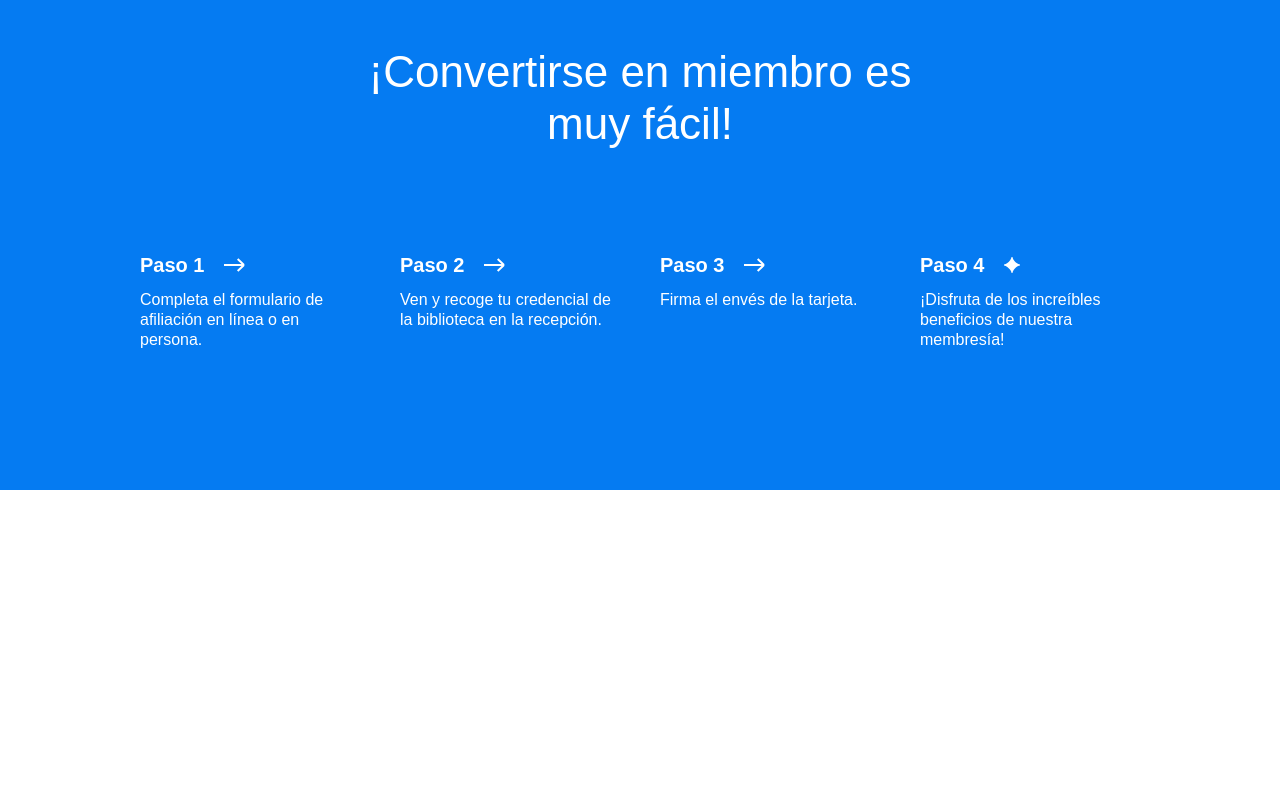
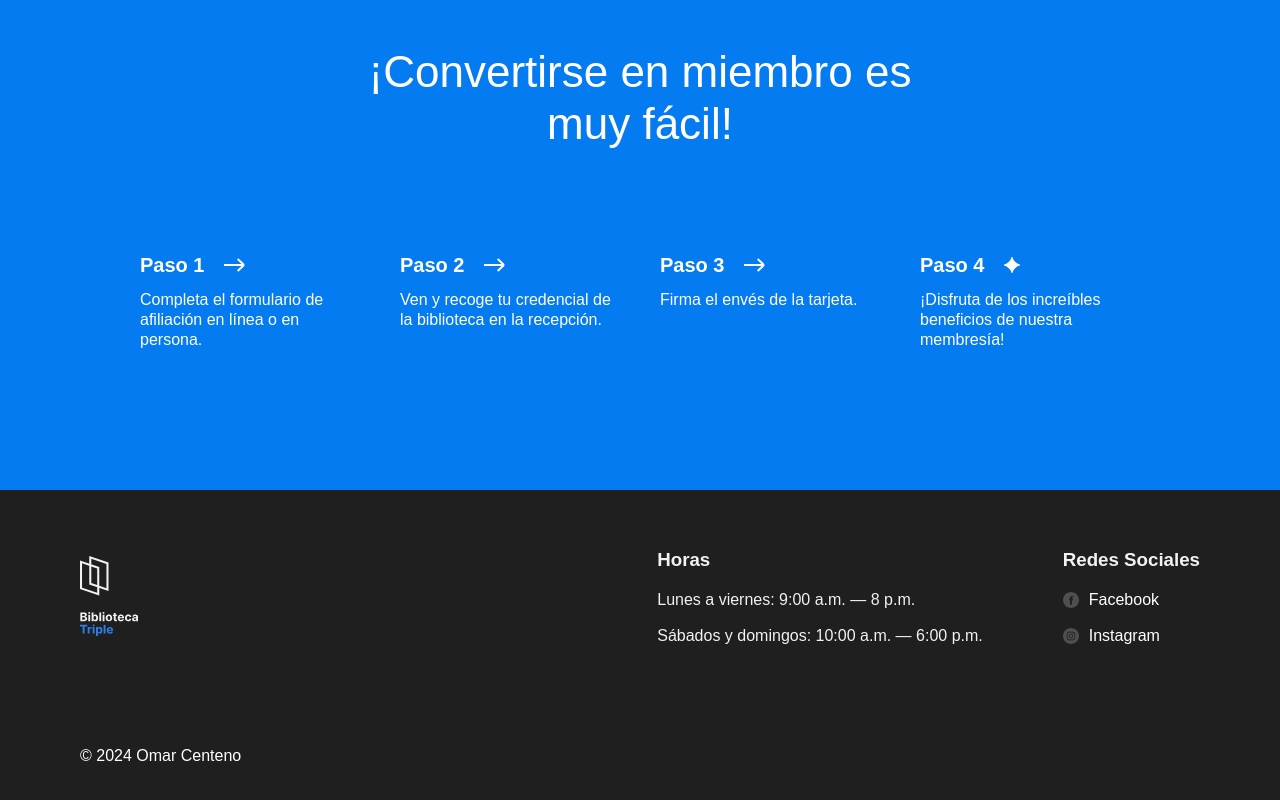
Before and after one commit to ODCenteno/web_project_library_es, a plain HTML site: page index.html in a window 1280 px wide. Shown: the part 2992-3792 px from the top of the page. Before the commit the page ends 3482 px from the top, so only its background shows below. Drawn offline with Linux system fonts and the light colour scheme.

Commit message:
feat: 3.3 completed membership and footer sections to verify

```diff
--- a/index.html
+++ b/index.html
@@ -23,10 +23,10 @@
             <a class="nav__link" href="#events">Eventos</a>
           </li>
           <li>
-            <a class="nav__link" href="#">Conviértete en miembro</a>
+            <a class="nav__link" href="#membership">Conviértete en miembro</a>
           </li>
           <li>
-            <a class="nav__link" href="#">Contactos</a>
+            <a class="nav__link" href="#footer">Contactos</a>
           </li>
         </ul>
       </nav>
@@ -175,7 +175,7 @@
           </div>
         </div>
       </section>
-      <section class="membership">
+      <section id="membership" class="membership">
         <h2 class="membership__title">¡Convertirse en miembro es muy fácil!</h2>
         <ul class="membership__steps">
           <li class="step">
@@ -215,7 +215,34 @@
         </ul>
       </section>
     </main>
-    <footer class="footer"></footer>
+    <footer id="footer" class="footer">
+      <div class="footer__columns">
+        <div class="footer__column">
+          <img class="footer__logo" src="./images/logo_white.svg" alt="Tripleten Logo">
+        </div>
+        <div class="footer__columns">
+          <div class="footer__column footer__column_content_hours">
+            <h3 class="footer__column-heading">Horas</h3>
+            <ul class="footer__list">
+              <li class="footer__list-item">Lunes a viernes: 9:00 a.m. — 8 p.m.</li>
+              <li class="footer__list-item">Sábados y domingos: 10:00 a.m. — 6:00 p.m.</li>
+            </ul>
+          </div>
+        </div>
+        <div class="footer__column footer__column_content_social">
+          <h3 class="footer__column-heading">Redes Sociales</h3>
+          <ul class="footer__list">
+            <li class="footer__list-item"><a class="footer__column-link" href="#"><img class="footer__social-icon"
+                  src="./images/facebook_white.svg" alt="Facebook icon">Facebook</a>
+            </li>
+            <li class="footer__list-item"><a class="footer__column-link" href="#"><img class="footer__social-icon"
+                  src="./images/instagram_white.svg" alt="Instagram Icon">Instagram
+              </a></li>
+          </ul>
+        </div>
+      </div>
+      <p class="footer__copyright">© 2024 Omar Centeno</p>
+    </footer>
   </div>
 </body>
 
--- a/styles/style.css
+++ b/styles/style.css
@@ -359,21 +359,43 @@
   box-sizing: border-box;
   background-color: #1f1f1f;
   color: #f2f2f2;
+  padding: 60px 80px;
 }
 
 .footer__columns {
+  width: 100%;
+  display: flex;
+  justify-content: flex-end;
+  align-items: center;
+  gap: 80px;
+}
+
+.footer__column {
+  min-width: fit-content;
+}
+
+.footer__column:first-child {
+  justify-self: flex-start;
 }
 
 .footer__column_content_hours {
+  display: flex;
+  flex-direction: column;
+  gap: 20px;
 }
 
 .footer__column_content_social {
+  display: flex;
+  flex-direction: column;
+  gap: 20px;
 }
 
 .footer__logo {
+  width: 58px;
 }
 
 .footer__column-heading {
+  margin: 0;
 }
 
 .footer__list {
@@ -384,15 +406,26 @@
 }
 
 .footer__list-item {
+
+}
+.footer__list-item:first-child {
+  margin-bottom: 16px;
 }
 
 .footer__column-link {
   color: white;
   text-decoration: none;
+  display: flex;
+  align-items: center;
+  gap: 10px;
 }
 
 .footer__social-icon {
+  width: 16px;
 }
 
 .footer__copyright {
+  color: #ffffff;
+  font-size: 16px;
+  margin-top: 100px;
 }
```
